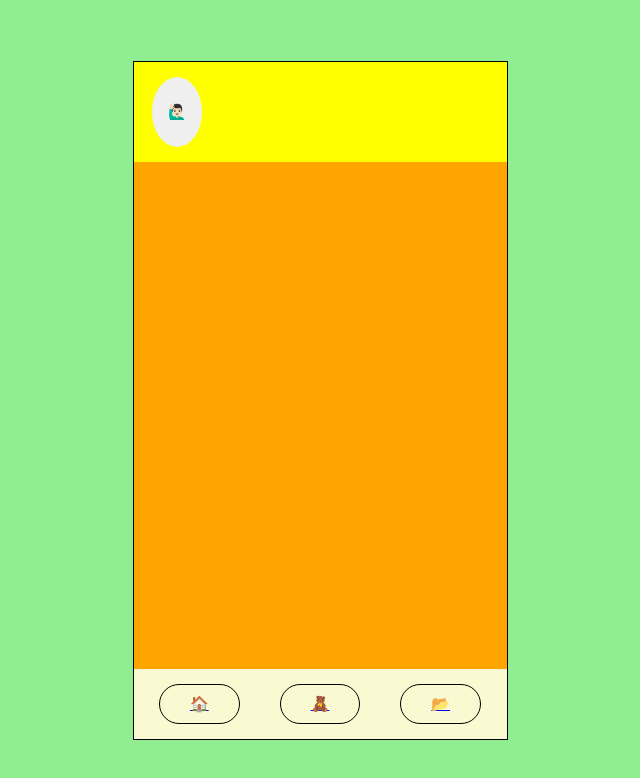
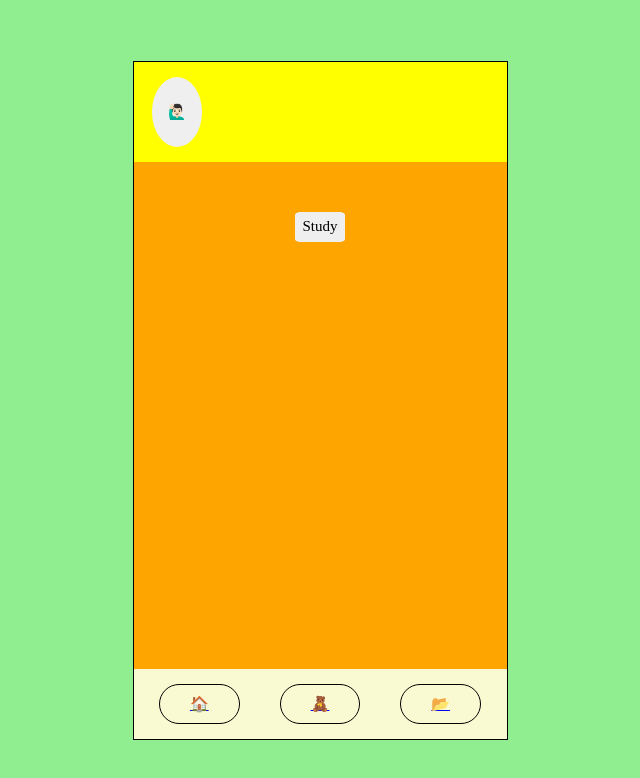
Before and after one commit to j-eick/vocab-dojo, a Next.js app: page / in a window 1280 px wide. Shown: the top 778 px of the page, without its empty margins (320-960 px from the left). Built offline with nearby package versions, Linux system fonts and the light colour scheme.

Commit message:
ADDED: button to index

```diff
--- a/src/pages/index.js
+++ b/src/pages/index.js
@@ -1,5 +1,8 @@
 // import {nanoid} from 'nanoid';
 import Head from 'next/head';
+
+// eslint-disable-next-line import/order
+import StartLearning from '../components/Button/StartLearning';
 // import {useRouter} from 'next/router';
 // import {useState} from 'react';
 
@@ -30,6 +33,8 @@ export default function HomePage() {
 				<title key="title">Vocab-Dojo</title>
 				<meta key="description" name="description" content="This is my project" />
 			</Head>
+
+			<StartLearning />
 		</Layout>
 	);
 }
```
